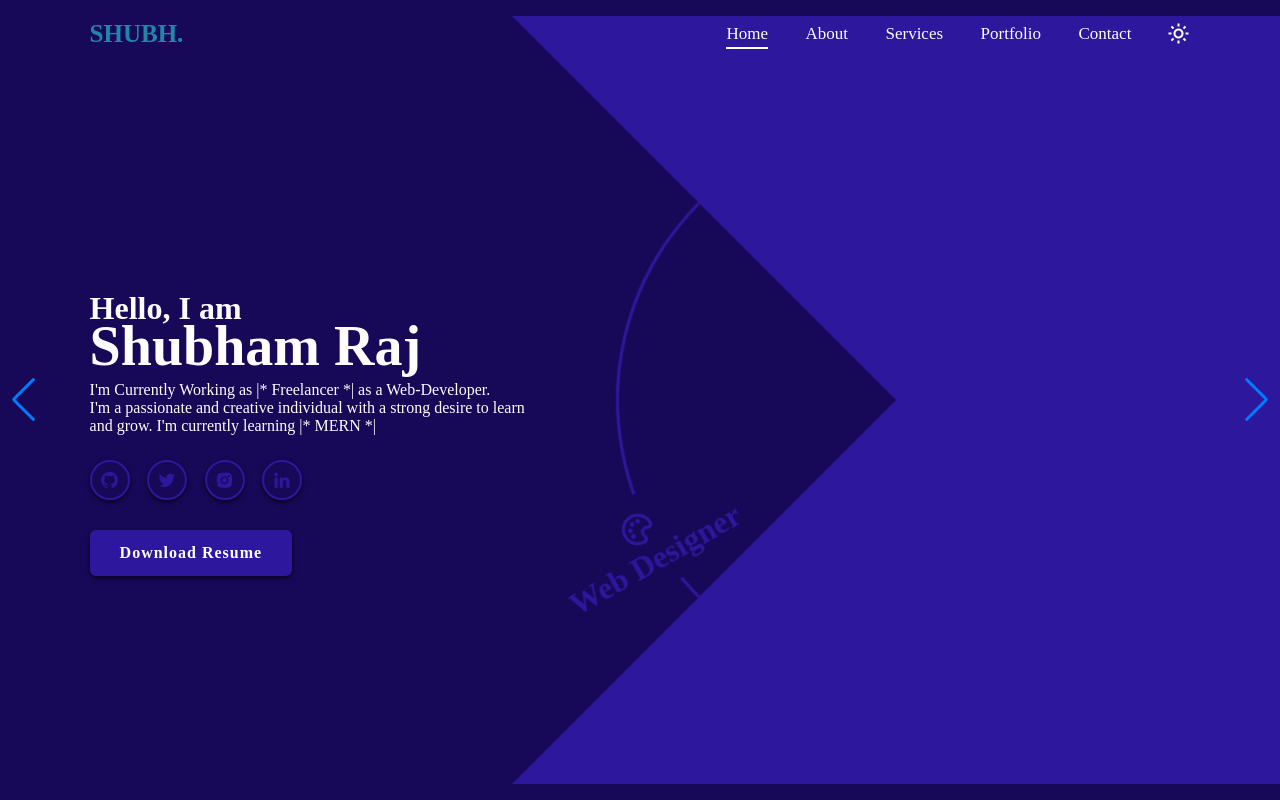
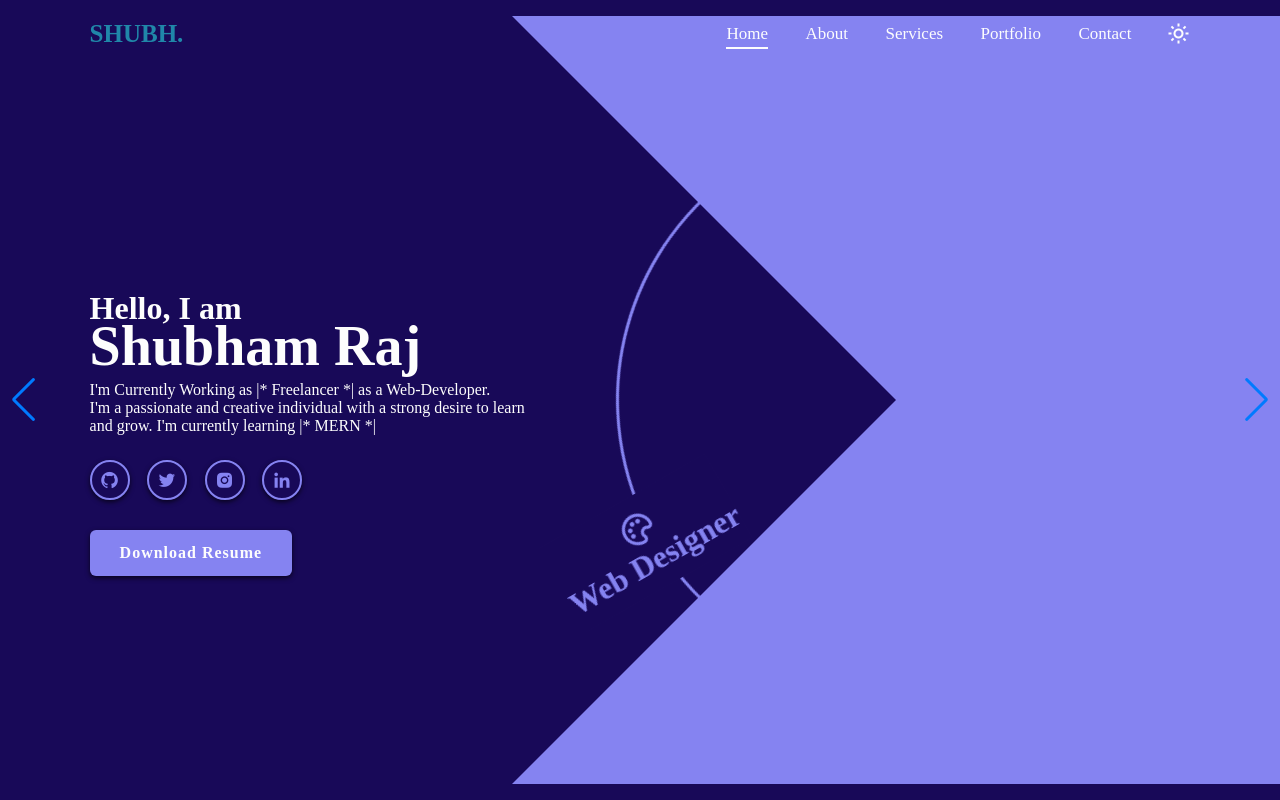
Before and after one commit to shubhcoding01/MY-Portfolio, a plain HTML site: page index.html in a window 1280 px wide. Both pictures are taken after a click on the element 1178 px from the left and 34 px from the top of the page. Shown: the top 800 px of the page. Drawn offline with nearby package versions, Linux system fonts and the light colour scheme.

Commit message:
I have updated dark mode

```diff
--- a/style.css
+++ b/style.css
@@ -22,7 +22,7 @@
 .dark-mode {
     --bg-color:#180958;
     --text-color: #fdfdfd;
-    --main-color: #2d179c;
+    --main-color: #8583f1;
     --shadow-color: rgba(0,0,0,.7);
 }
 
```
Also changed, not shown: index.html (+1 -1 lines).
